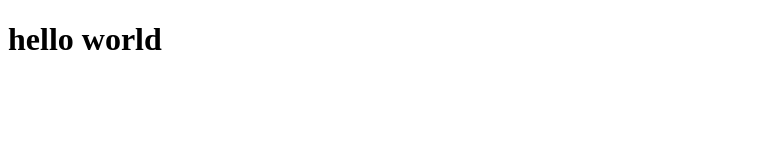
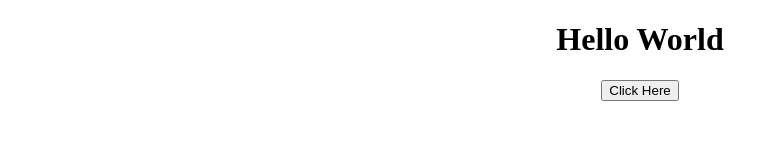
Before and after one commit to dhspotless/Event-lis, a plain HTML site: page index.html in a window 1280 px wide. Shown: the whole page, without its empty margins (0-778 px from the left). Drawn offline with Linux system fonts and the light colour scheme.

Commit message:
new committ

```diff
--- a/index.html
+++ b/index.html
@@ -8,7 +8,8 @@
     <title>Event Listeners</title>
   </head>
   <body>
-    <h1>hello world</h1>
+    <h1>Hello World</h1>
+    <button>Click Here</button>
     <script src="script.js"></script>
   </body>
 </html>
--- a/script.js
+++ b/script.js
@@ -0,0 +1,18 @@
+
+
+
+
+
+
+
+let colors = document.querySelector('button')
+
+
+// colors.addEventListener('click', function(){
+//     document.querySelector('h1').style.color = 'red'
+// })
+
+
+colors.addEventListener('click', doThis = () => {
+    document.querySelector('h1').style.color = 'red'
+})
--- a/styel.css
+++ b/styel.css
@@ -0,0 +1,7 @@
+h1{
+    text-align: center;
+}
+
+body{
+    text-align: center;
+}
```
